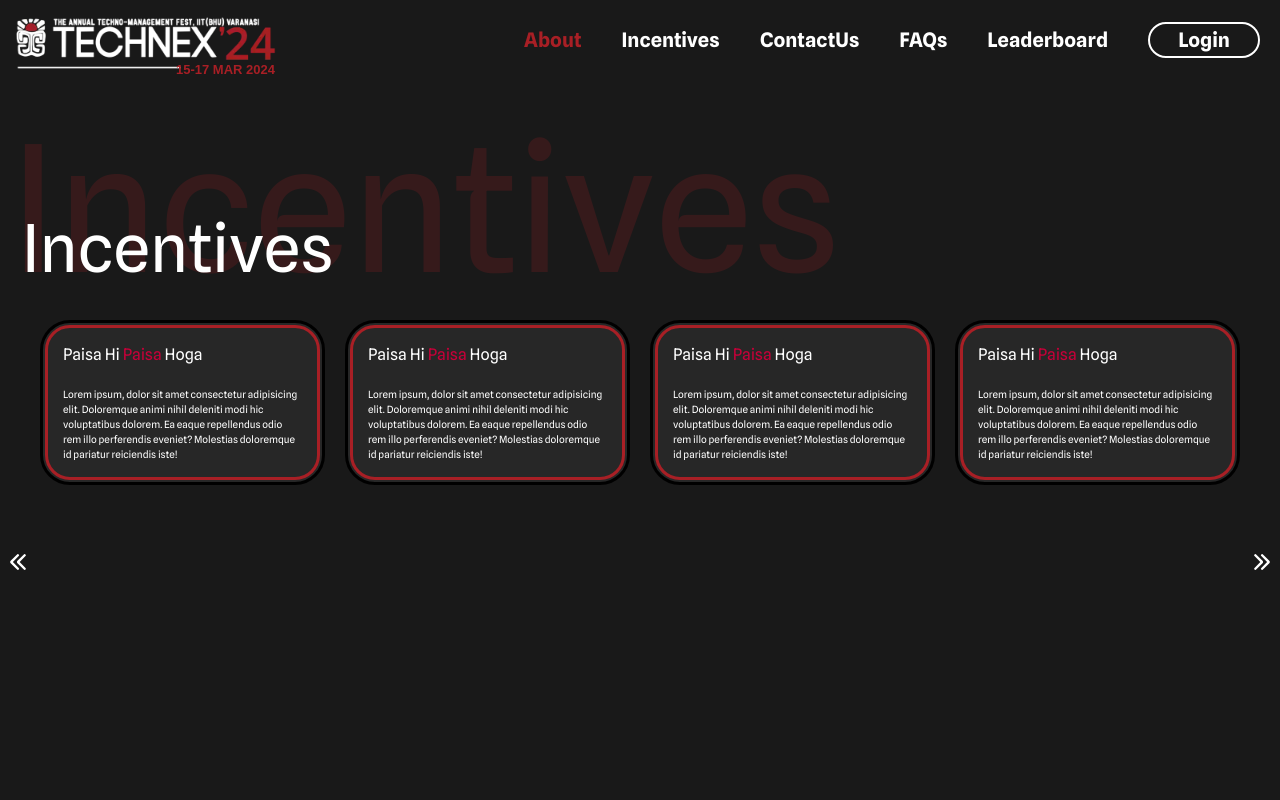
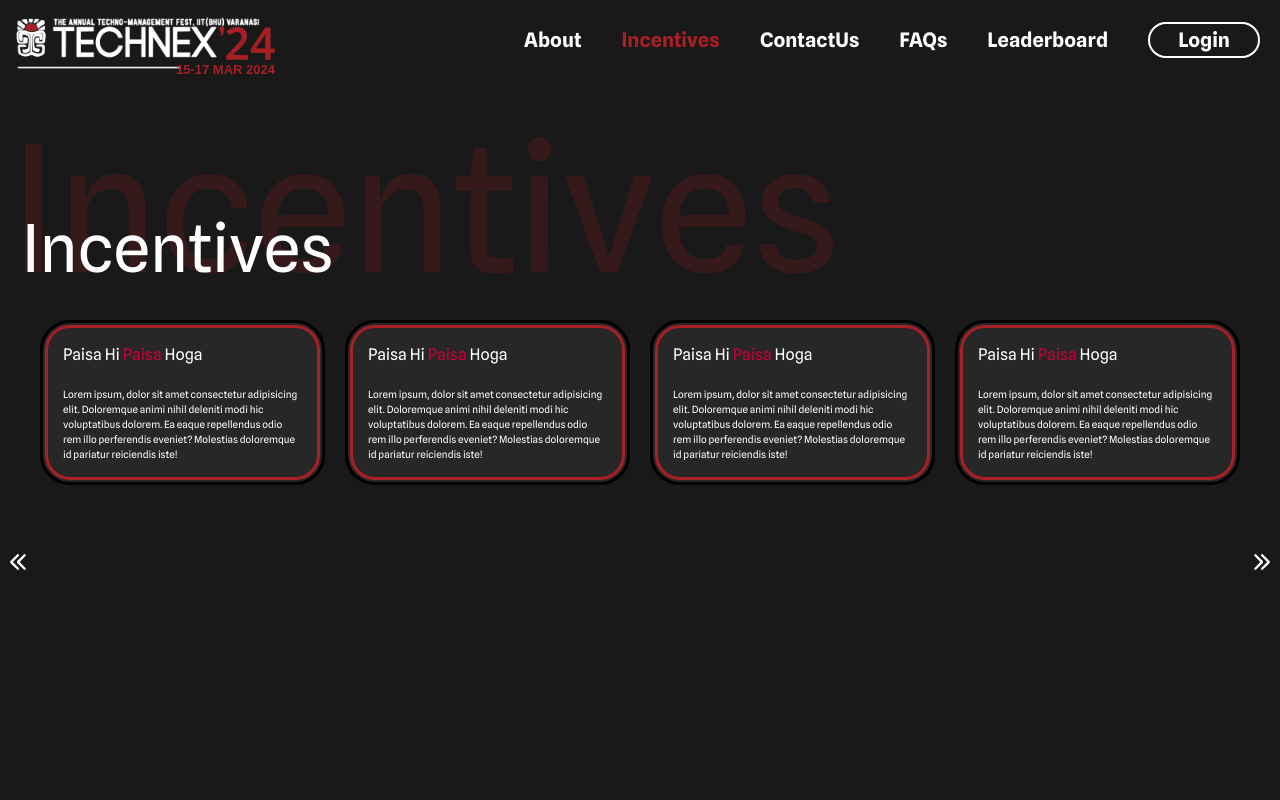
Before and after one commit to technex-iit-bhu/CA_Frontend, a Next.js app: page /incentivesPage in a window 1280 px wide. Shown: the top 800 px of the page. Built offline with nearby package versions, Linux system fonts and the light colour scheme; a web font is replaced by a local one.

Commit message:
Navbar-click color change

```diff
--- a/src/components/leaderboard.tsx
+++ b/src/components/leaderboard.tsx
@@ -1,4 +1,5 @@
 import React from 'react';
+import Link from 'next/link';
 
 const Leaderboard = () => {
   return (
@@ -24,6 +25,7 @@ const Leaderboard = () => {
       </div> */}
 
       <div className='relative mb-[20px] flex flex-col bg-background pl-[10px] pt-[200px]'>
+
         <div className=' absolute bottom-3 flex flex-col -space-y-14 ef:-space-y-16 sm:text-left md:-space-y-32 '>
           <span className='text-[62px] font-bold text-red opacity-20 ef:text-[80px] md:text-[9rem] lg:text-[11rem]'>
             Leaderboard
@@ -157,7 +159,7 @@ const Leaderboard = () => {
                     5
                   </p>
                   <p className='text-white mr-3 select-none  font-spline text-[20px] font-bold md:self-start md:text-[30px]'>
-                    Fuck vercel
+                    Ujjwal
                   </p>
                   <p className='text-white mr-3 select-none font-spline text-[10px] font-bold md:self-start md:text-[15px]'>
                     CA:108977678909876
--- a/src/components/navbar.tsx
+++ b/src/components/navbar.tsx
@@ -1,10 +1,55 @@
-import React from 'react';
+import React,{useState,useEffect} from 'react';
 import Image from 'next/image';
 import Link from 'next/link';
 import { FC } from 'react';
 import Hamburger from './hamburgermenu';
 
 const Navbar: FC = () => {
+
+  const [aboutColor, setAboutColor] = useState('red');
+  const [incentivesColor, setIncentivesColor] = useState('white');
+  const [contactusColor, setContactusColor] = useState('white');
+  const [faqColor,setFaqColor]=useState('white');
+  const [leaderboardColor,setLeaderBoardColor] =useState('white');
+
+  useEffect(() => {
+    if (window.location.pathname === '/about') {
+      setAboutColor('red');
+      setIncentivesColor('white');
+      setContactusColor('white');
+      setFaqColor('white');
+      setLeaderBoardColor('white')
+    } else if (window.location.pathname === '/incentivesPage') {
+      setAboutColor('white');
+      setIncentivesColor('red');
+      setContactusColor('white');
+      setFaqColor('white');
+      setLeaderBoardColor('white')
+    }
+    else if (window.location.pathname === '/contactus') {
+      setAboutColor('white');
+      setIncentivesColor('red');
+      setContactusColor('red');
+      setFaqColor('white');
+      setLeaderBoardColor('white')
+    }
+    else if (window.location.pathname === '/faqs') {
+      setAboutColor('white');
+      setIncentivesColor('red');
+      setContactusColor('white');
+      setFaqColor('red');
+      setLeaderBoardColor('white')
+    }
+    else if (window.location.pathname === '/leaderboard') {
+      setAboutColor('white');
+      setIncentivesColor('red');
+      setContactusColor('white');
+      setFaqColor('white');
+      setLeaderBoardColor('red')
+    }
+  }, []);
+
+
   return (
     <div className='z-10 flex items-center justify-between'>
       <Link href={"/"}>
@@ -25,117 +70,33 @@ const Navbar: FC = () => {
       <div className='hidden space-x-10 p-3 pr-5 text-center text-xl font-bold cd:block '>
 
         <Link
-          href={'/about'}
-          className="relative
-                text-[#A81F25]
-                transition-all
-                duration-500
-                before:absolute
-                before:-bottom-2
-                before:left-0
-                before:h-1
-                before:w-0
-                before:rounded-3xl
-                before:bg-gradient-to-r
-                before:from-[#0087FF]
-                before:to-[#A81F25]
-                before:opacity-0
-                before:transition-all
-                before:duration-500
-                before:content-['']
-                hover:before:w-full
-                hover:before:opacity-100 font-spline"
-        >
+          href='/about'
+          className={`relative text-${aboutColor} transition-all duration-500 before:absolute before:-bottom-2 before:left-0 before:h-1 before:w-0 before:rounded-3xl before:bg-gradient-to-r before:from-[#0087FF] before:to-[#A81F25] before:opacity-0 before:transition-all before:duration-500 before:content-[''] hover:before:w-full hover:before:opacity-100 font-spline`}
+      >
           About
         </Link>
         <Link
-          href={'/incentivesPage'}
-          className="
-                relative
-                transition-all
-                duration-500
-                before:absolute
-                before:-bottom-2
-                before:left-0
-                before:h-1
-                before:w-0
-                before:rounded-full
-                before:bg-gradient-to-r
-                before:from-[#0087FF]
-                before:to-[#A81F25]
-                before:opacity-0
-                before:transition-all
-                before:duration-500
-                before:content-['']
-                hover:before:w-full
-                hover:before:opacity-100 font-spline"
+          href='/incentivesPage'
+          className={`relative text-${incentivesColor} transition-all duration-500 before:absolute before:-bottom-2 before:left-0 before:h-1 before:w-0 before:rounded-full before:bg-gradient-to-r before:from-[#0087FF] before:to-[#A81F25] before:opacity-0 before:transition-all before:duration-500 before:content-[''] hover:before:w-full hover:before:opacity-100 font-spline`}
         >
           Incentives
         </Link>
         <Link
           href={'/contactus'}
-          className="
-                relative
-                transition-all
-                duration-500
-                before:absolute
-                before:-bottom-2
-                before:left-0
-                before:h-1
-                before:w-0
-                before:rounded-full
-                before:bg-gradient-to-r
-                before:from-[#0087FF]
-                before:to-[#A81F25]
-                before:opacity-0
-                before:transition-all
-                before:duration-500
-                before:content-['']
-                hover:before:w-full
-                hover:before:opacity-100 font-spline"
+          className={`relative text-${contactusColor} transition-all duration-500 before:absolute before:-bottom-2 before:left-0 before:h-1 before:w-0 before:rounded-full before:bg-gradient-to-r before:from-[#0087FF] before:to-[#A81F25] before:opacity-0 before:transition-all before:duration-500 before:content-[''] hover:before:w-full hover:before:opacity-100 font-spline`}
         >
           ContactUs
         </Link>
         <Link
           href={'/faqs'}
-          className="
-                relative
-                transition-all
-                duration-500
-                before:absolute
-                before:-bottom-2
-                before:left-0
-                before:h-1
-                before:w-0
-                before:rounded-3xl
-                before:bg-gradient-to-r
-                before:from-[#0087FF]
-                before:to-[#A81F25]
-                before:opacity-0
-                before:transition-all
-                before:duration-500
-                before:content-['']
-                hover:before:w-full
-                hover:before:opacity-100 font-spline">FAQs</Link>
-        <Link href={"/leaderboard"} className="
-                relative
-                transition-all
-                duration-500
-                before:content-['']
-                before:absolute
-                before:-bottom-2
-                before:left-0
-                before:w-0
-                before:h-1
-                before:rounded-3xl
-                before:opacity-0
-                before:transition-all
-                before:duration-500
-                before:bg-gradient-to-r
-                before:from-[#0087FF]
-                before:to-[#A81F25]
-                hover:before:w-full
-                hover:before:opacity-100 font-spline">Leaderboard</Link>
+          className={`relative text-${faqColor} transition-all duration-500 before:absolute before:-bottom-2 before:left-0 before:h-1 before:w-0 before:rounded-full before:bg-gradient-to-r before:from-[#0087FF] before:to-[#A81F25] before:opacity-0 before:transition-all before:duration-500 before:content-[''] hover:before:w-full hover:before:opacity-100 font-spline`}
+                >FAQs
+       </Link>
+        <Link
+        href={"/leaderboard"}
+        className={`relative text-${leaderboardColor} transition-all duration-500 before:absolute before:-bottom-2 before:left-0 before:h-1 before:w-0 before:rounded-full before:bg-gradient-to-r before:from-[#0087FF] before:to-[#A81F25] before:opacity-0 before:transition-all before:duration-500 before:content-[''] hover:before:w-full hover:before:opacity-100 font-spline`}
+        >Leaderboard
+        </Link>
         <Link href={"/login"} className='border-2 hover:border-[#A81F25] hover:text-[#A81F25] hover:bg-[#191919] sm:py-1 px-5 sm:px-7 rounded-e-full rounded-s-full font-spline'>Login</Link>
 
       </div>
```
